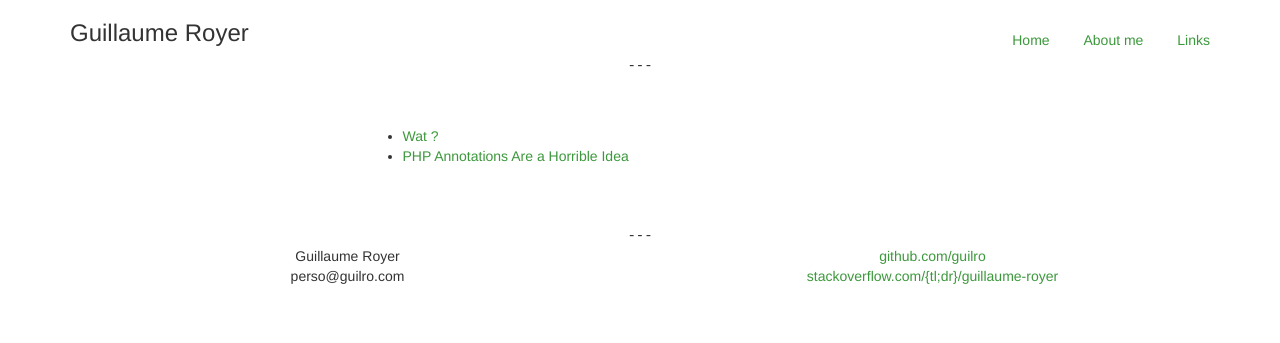
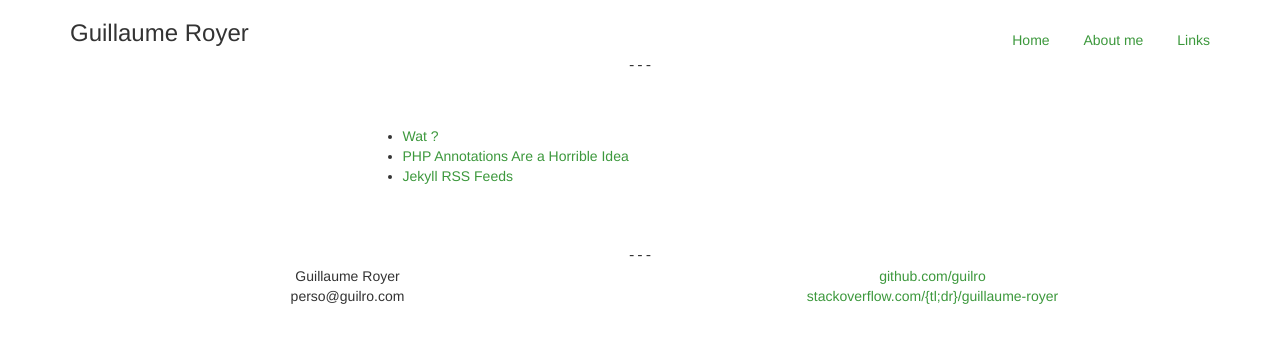
Before and after one commit to jillro/guilro.github.io, a Jekyll site: the page built from links.html, in a window 1280 px wide. Shown: the top 343 px of the page. Built offline with Jekyll 4.4.1, drawn with Linux system fonts in a browser that asks for light colours; Markdown is read by kramdown in place of the engine named in the settings.

Commit message:
add link https://github.com/snaptortoise/jekyll-rss-feeds Jekyll RSS Feeds

```diff
--- a/links.html
+++ b/links.html
@@ -7,6 +7,7 @@ title: Links
         <ul>
             <li><a href="https://www.destroyallsoftware.com/talks/wat">Wat ?</a></li>
             <li><a href="http://theunraveler.com/blog/2012/php-annotations-are-a-horrible-idea/">PHP Annotations Are a Horrible Idea</a></li>
+            <li><a href="https://github.com/snaptortoise/jekyll-rss-feeds">Jekyll RSS Feeds</a></li>
         </ul>
     </div>
 </div>
```
